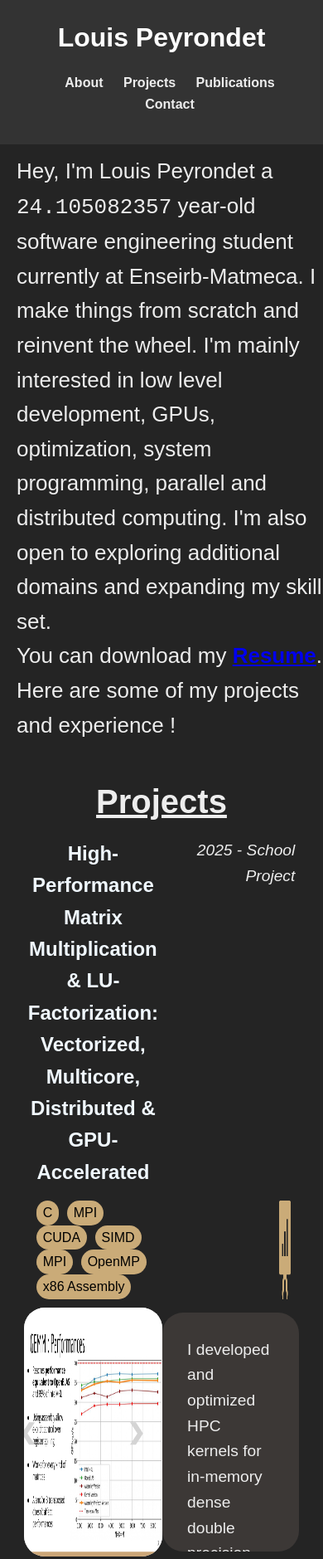
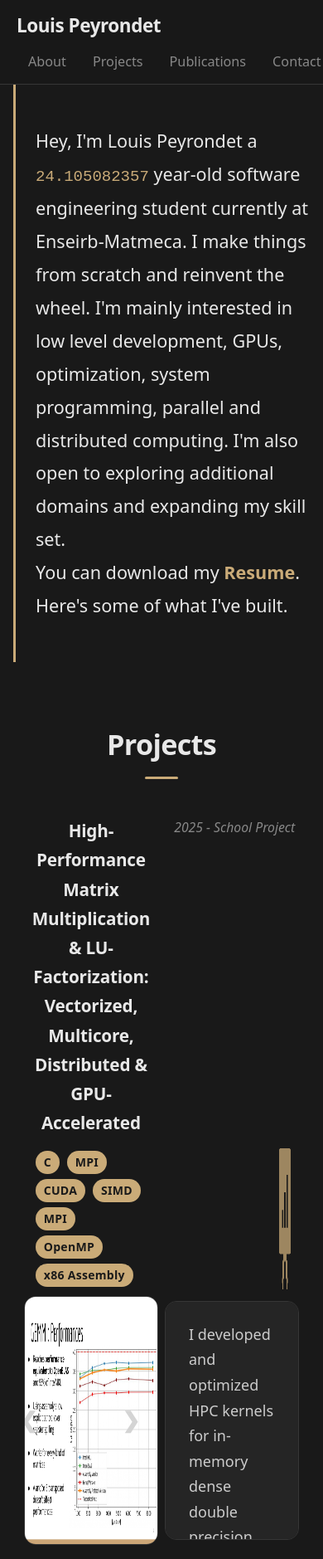
Before and after one commit to PoroCoco/PoroCoco.github.io, a plain HTML site: page index.html in a window 390 px wide. Shown: the top 1879 px of the page at 83% size. Drawn offline with Linux system fonts and the light colour scheme; no server answers; files whose address does not match are found by name.

Commit message:
feat: improve css

```diff
--- a/css/contact.css
+++ b/css/contact.css
@@ -51,7 +51,7 @@
     background-color: transparent;
 }
 .cube__face--front {
-    background-color: #242424;
+    background-color: #191919;
     transform: translateZ(5vw);
 }
 
--- a/css/projects.css
+++ b/css/projects.css
@@ -2,66 +2,67 @@
     margin-left: auto;
     margin-right: auto;
     display: grid;
-    background-color: none;
     width: 55%;
     min-width: 1000px;
-    padding-bottom: 5vh;
+    padding-bottom: 56px;
     grid-template-columns: 1fr 1fr;
     grid-template-rows: max-content max-content max-content;
     transition: box-shadow 0.3s ease;
+    column-gap: 8px;
 }
 
 .project-title {
     text-align: center;
-    color:aliceblue;
-    background-color: none;
+    color: #e8e8e8;
     box-sizing: border-box;
-    width:100%;
-    font-weight: bold;
-    font-size: x-large;
+    width: 100%;
+    font-weight: 700;
+    font-size: 1.15em;
+    letter-spacing: -0.01em;
     padding: 5px;
 }
 
 .project-date {
     margin-left: auto;
     text-align: right;
-    background-color: none;
     box-sizing: border-box;
-    font-size: larger;
-    width:100%;
+    font-size: 0.875em;
+    width: 100%;
     font-style: italic;
+    color: #888;
     padding: 5px;
-    padding-left: 0px;
+    padding-left: 0;
 }
 
 .project-tag {
-    padding: 10px;
+    padding: 8px 10px;
     box-sizing: border-box;
-    width:100%;
+    width: 100%;
     margin-top: auto;
     margin-bottom: auto;
 }
 
 .single-tag {
-    color:#010101;
+    color: #1a1a1a;
     background-color: #caab78;
-    border-radius: 25px;
-    padding: 2px;
-    padding-left: 8px;
-    padding-right: 8px;
-    font-size: medium;
+    border-radius: 20px;
+    padding: 2px 10px;
+    font-size: 0.78em;
+    font-weight: 600;
     display: inline-block;
-    margin-left: 5px;
+    margin-left: 4px;
+    margin-bottom: 3px;
+    letter-spacing: 0.02em;
 }
 
 .project-icons {
     text-align: right;
-    padding: 10px;
-    width:100%;
+    padding: 8px 10px;
+    width: 100%;
     box-sizing: border-box;
 }
 
-/* It's a link but don't show any colors */
+/* Link but no color */
 .project-icons a {
     color: transparent;
 }
@@ -70,18 +71,24 @@
     width: 10%;
     height: 100%;
     margin-left: 15px;
+    opacity: 0.75;
+    transition: opacity 0.2s;
 }
 
+.project-icon:hover {
+    opacity: 1;
+}
 
 .project-media {
     position: relative;
-    background-color: #f2f2f2;
+    background-color: #111;
     box-sizing: border-box;
-    width:100%;
+    width: 100%;
     overflow: hidden;
     min-height: 300px;
-    border-radius: 25px;
-    transition: box-shadow 0.3s ease;
+    border-radius: 14px;
+    border: 1px solid #363636;
+    transition: box-shadow 0.3s ease, border-color 0.3s ease;
     aspect-ratio: 16 / 9;
 }
 
@@ -92,9 +99,9 @@
 }
 
 .project-media:hover {
-    box-shadow: 0 0 10px rgba(0, 0, 0, 0.3);
+    box-shadow: 0 4px 24px rgba(0, 0, 0, 0.5);
+    border-color: #555;
 }
-
 
 .images {
     position: relative;
@@ -127,25 +134,27 @@
     display: block;
 }
 
-
-
 .project-description {
     margin-top: auto;
     margin-bottom: auto;
     height: fit-content;
     max-height: 18rem;
-    background-color: #3C3836;
+    background-color: #252525;
+    border: 1px solid #363636;
     box-sizing: border-box;
-    border-radius: 25px;
-    padding: 30px;
+    border-radius: 14px;
+    padding: 24px 28px;
     width: 100%;
-    font-size: larger;
+    font-size: 1em;
+    line-height: 1.7;
     overflow: auto;
-    transition: box-shadow 0.3s ease;
+    transition: box-shadow 0.3s ease, border-color 0.3s ease;
+    color: #ccc;
 }
 
 .project-description:hover {
-    box-shadow: 0 0 10px rgba(0, 0, 0, 0.3);
+    box-shadow: 0 4px 24px rgba(0, 0, 0, 0.4);
+    border-color: #555;
 }
 
 @media screen and (max-width: 1050px) {
--- a/css/styles.css
+++ b/css/styles.css
@@ -3,111 +3,226 @@ body, h1, h2, p {
     padding: 0;
 }
 
-body {
-    font-family: Arial, sans-serif;
-    background-color: #242424;
-    color: #ededed;
-    line-height: 1.6;
+:root {
+    --bg: #191919;
+    --bg-elevated: #242424;
+    --bg-card: #2a2a2a;
+    --border: #363636;
+    --text: #e8e8e8;
+    --text-muted: #888;
+    --accent: #caab78;
+    --accent-dim: rgba(202, 171, 120, 0.15);
+    --blue: #2196f3;
 }
 
+body {
+    font-family: system-ui, -apple-system, BlinkMacSystemFont, 'Segoe UI', sans-serif;
+    background-color: var(--bg);
+    color: var(--text);
+    line-height: 1.7;
+    font-size: 18px;
+}
+
+/* ── Header ── */
 header {
-    background-color: #333;
-    color: #fff;
-    text-align: center;
-    padding: 20px 0;
+    position: sticky;
+    top: 0;
+    z-index: 100;
+    background-color: rgba(25, 25, 25, 0.85);
+    backdrop-filter: blur(14px);
+    -webkit-backdrop-filter: blur(14px);
+    border-bottom: 1px solid var(--border);
+    padding: 14px 48px;
+    display: flex;
+    align-items: center;
+    justify-content: space-between;
 }
 
 header h1 {
-    font-size: 2em;
+    font-size: 1.25em;
+    font-weight: 700;
+    letter-spacing: -0.02em;
+    color: var(--text);
 }
 
 nav ul {
     list-style: none;
+    display: flex;
+    gap: 4px;
+    padding: 0;
+    margin: 0;
 }
 
 nav ul li {
     display: inline;
-    margin-right: 20px;
+    margin: 0;
 }
 
 nav a {
-    color: #fff;
+    color: var(--text-muted);
     text-decoration: none;
-    font-weight: bold;
+    font-weight: 500;
+    font-size: 0.9em;
+    padding: 6px 14px;
+    border-radius: 6px;
+    transition: color 0.2s ease, background-color 0.2s ease;
 }
 
-section {
-    padding: 20px;
+nav a:hover {
+    color: var(--text);
+    background-color: rgba(255, 255, 255, 0.07);
 }
 
+/* ── Sections ── */
+section {
+    padding: 70px 20px;
+}
+
+/* ── Section headers ── */
+.section-header {
+    text-align: center;
+    font-size: 1.9em;
+    font-weight: 700;
+    letter-spacing: -0.02em;
+    padding-bottom: 0;
+    text-decoration: none;
+    color: var(--text);
+}
+
+.section-header::after {
+    content: '';
+    display: block;
+    width: 40px;
+    height: 3px;
+    background: var(--accent);
+    margin: 10px auto 40px;
+    border-radius: 2px;
+}
+
+/* ── Footer ── */
 footer {
     text-align: center;
-    background-color: #333;
-    color: #fff;
-    padding: 10px 0;
+    background-color: var(--bg-elevated);
+    border-top: 1px solid var(--border);
+    color: var(--text-muted);
+    padding: 24px 0;
+    font-size: 0.85em;
+    line-height: 2;
 }
 
 html {
     scroll-behavior: smooth;
 }
 
-.section-header {
-    text-align: center;
-    font-size: 250%;
-    padding: 2%;
-    text-decoration: underline;
+/* Keep nav links consistent */
+.header-jump {
+    color: var(--text-muted);
+}
+.header-jump:visited {
+    color: var(--text-muted);
 }
 
-.header-jump {
-    color: #ededed;
-}
-.header-jump:visited {
-    color: #ededed;
-}
-/* Don't change the color of the link */
 a:visited {
-    color: rgb(6, 132, 205);
+    color: var(--blue);
 }
 
+/* ── About ── */
+.about {
+    display: block;
+    width: 55%;
+    margin-left: 20%;
+    margin-right: auto;
+    font-size: 1.2em;
+    line-height: 1.85;
+    padding-top: 48px;
+    padding-bottom: 48px;
+    border-left: 3px solid var(--accent);
+    padding-left: 24px;
+}
+
+.about a {
+    color: var(--accent);
+    text-decoration: none;
+    font-weight: 600;
+    transition: opacity 0.2s;
+}
+
+.about a:hover {
+    opacity: 0.75;
+}
+
+.about a:visited {
+    color: var(--accent);
+}
+
+/* ── Publications ── */
 .conference-paper {
     width: 55%;
     margin-right: auto;
     margin-left: 20%;
-    font-size: x-large;
+    font-size: 1em;
 }
 
-.paper{
-    font-size: large;
-    margin-left: 25px;
+.conference-paper > u {
+    text-decoration: none;
+    font-weight: 700;
+    font-size: 1.05em;
+    color: var(--text-muted);
+    letter-spacing: 0.04em;
+    text-transform: uppercase;
+    font-size: 0.8em;
+    display: block;
+    margin-bottom: 16px;
 }
 
-.about {
-    display: inline-block;
-    text-align: left;
-    width: 55%;
-    margin-right: auto;
-    margin-left: 20%;
-    font-size: 26px;
-    padding-bottom: 3%;
-    padding-top: 3%;
+.paper {
+    background-color: var(--bg-card);
+    border: 1px solid var(--border);
+    border-radius: 10px;
+    padding: 18px 22px;
+    list-style: none;
+    font-size: 1em;
+    margin-bottom: 10px;
+    transition: border-color 0.2s ease, background-color 0.2s ease;
 }
 
+.paper:hover {
+    border-color: var(--accent);
+    background-color: rgba(202, 171, 120, 0.04);
+}
+
+.paper a {
+    color: var(--accent);
+    font-weight: 600;
+    text-decoration: none;
+}
+
+.paper a:visited {
+    color: var(--accent);
+}
+
+/* ── Projects misc ── */
 .project-end {
     text-align: center;
-    font-size: 26px;
-    padding-bottom: 3%;
-    padding-top: 3%;
+    font-size: 1em;
+    color: var(--text-muted);
+    font-style: italic;
+    padding-top: 8px;
+    padding-bottom: 48px;
 }
 
 .years {
-    font-family: monospace;
+    font-family: 'Courier New', Courier, monospace;
+    color: var(--accent);
+    font-size: 0.88em;
 }
 
 .publications-container {
-    padding-top: 5%;
-    padding-bottom: 5%;
+    padding-top: 0;
+    padding-bottom: 20px;
 }
 
+/* ── Scrollbar ── */
 ::-webkit-scrollbar {
     width: 4px;
 }
@@ -119,22 +234,30 @@ a:visited {
 }
 
 ::-webkit-scrollbar-thumb {
-    background: #BDBDBD;
+    background: #555;
     border-radius: 25px;
 }
 
 ::-webkit-scrollbar-thumb:hover {
-    background: #6E6E6E;
+    background: #888;
 }
+
+/* ── Responsive ── */
 @media screen and (max-width: 1050px) {
-    .about{
-        margin-left: 0px;
-        width: 95%;
+    header {
+        padding: 12px 20px;
+        flex-wrap: wrap;
+        gap: 8px;
+    }
+
+    .about {
+        margin-left: 16px;
+        width: calc(100% - 44px);
         min-width: 0;
     }
 
     .conference-paper {
-        margin-left: 0px;
+        margin-left: 0;
         width: 95%;
         min-width: 0;
     }
--- a/index.html
+++ b/index.html
@@ -29,9 +29,9 @@
     </header>
 
     <section class="about" id="about">
-        Hey, I'm Louis Peyrondet a <span id="age" class="years"></span> year-old software engineering student currently at Enseirb-Matmeca. I make things from scratch and reinvent the wheel. I'm mainly interested in low level development, GPUs, optimization, system programming, parallel and distributed computing. I'm also open to exploring additional domains and expanding my skill set.<br>
-        You can download my <b><a href="/ressources/pdf/resume_en.pdf" target="_blank">Resume</a></b>. <br>
-        Here are some of my projects and experience !
+        Hey, I'm Louis Peyrondet a <span id="age" class="years">24.000000000</span> year-old software engineering student currently at Enseirb-Matmeca. I make things from scratch and reinvent the wheel. I'm mainly interested in low level development, GPUs, optimization, system programming, parallel and distributed computing. I'm also open to exploring additional domains and expanding my skill set.<br>
+        You can download my <b><a href="/ressources/pdf/resume_en.pdf" target="_blank">Resume</a></b>.<br>
+        Here's some of what I've built.
     </section>
 
     <section id="projects">
@@ -101,7 +101,7 @@
 
     <footer>
         <p>Made from scratch in pure HTML, CSS and JavaScript</p>
-        <p>&copy; 2024 Louis Peyrondet</p>
+        <p>&copy; <span id="footer-year"></span> Louis Peyrondet</p>
     </footer>
 
 
@@ -110,6 +110,8 @@
     <script type="text/javascript" src="/js/carousel.js"></script>
     <script type="module" src="/js/generateProjects.js"></script>
     <script>
+        document.getElementById("footer-year").textContent = new Date().getFullYear();
+
         function updateAge() {
             const ageSpan = document.getElementById("age");
             const birthDateObj = new Date("2002-01-26");
```
